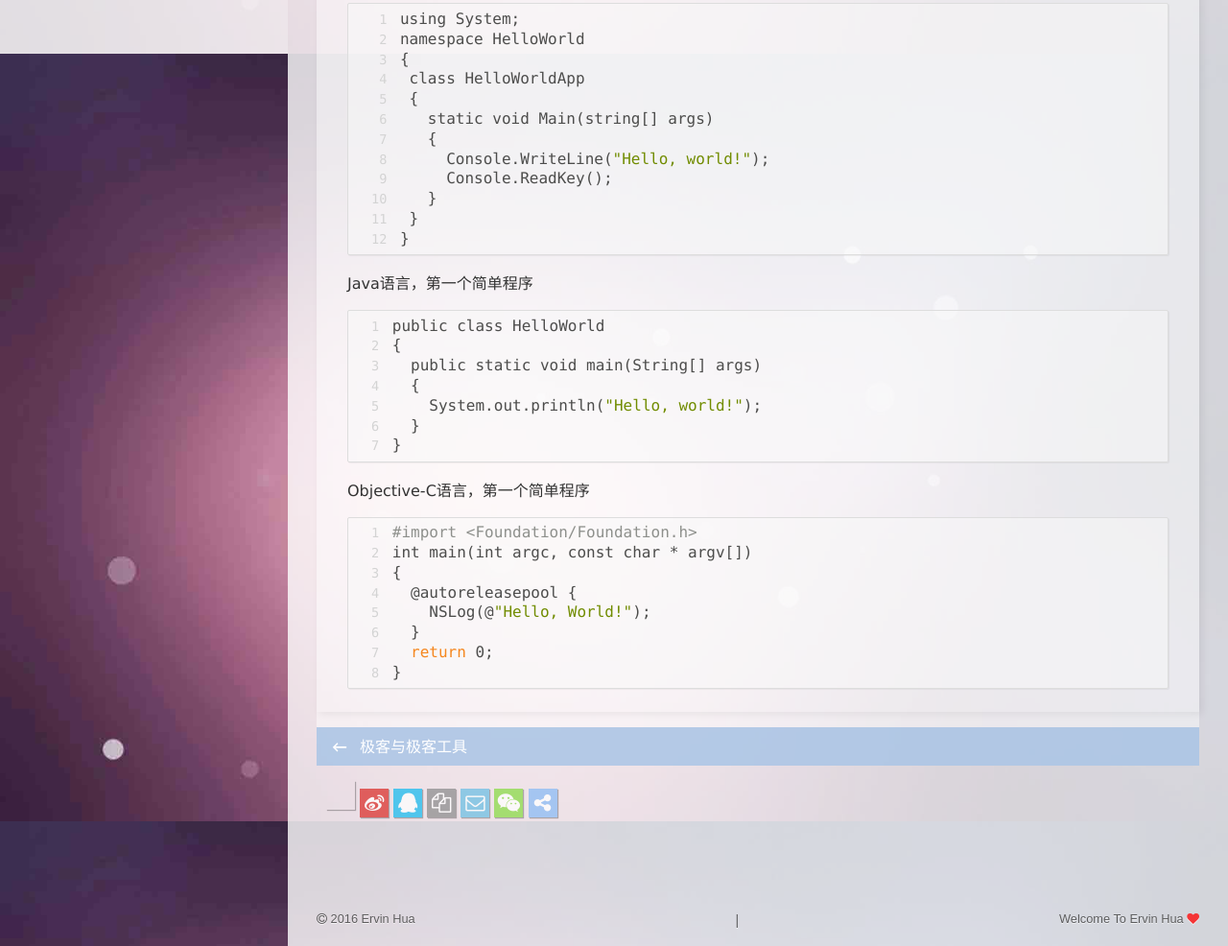
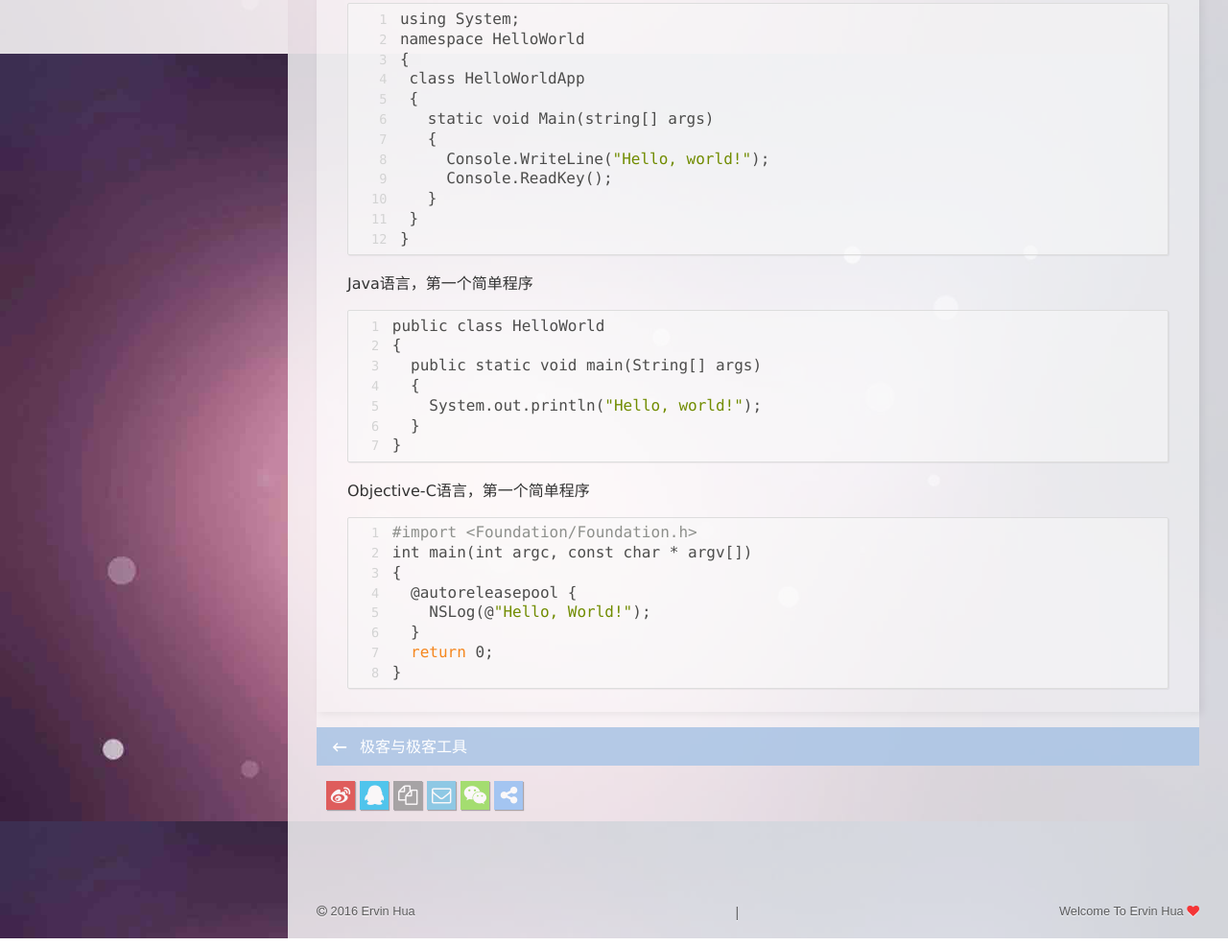
Before and after one commit to xiaobukeji/xiaobukeji.github.io, a plain HTML site: page 2016/09/25/hello-world/index.html in a window 1280 px wide. Shown: the part 744-1730 px from the top of the page at 96% size. Drawn offline with nearby package versions, Linux system fonts and the light colour scheme; some packages are replaced by stand-ins of ours; a script that the page names is missing.

Commit message:
修改分享

```diff
--- a/2016/09/25/hello-world/index.html
+++ b/2016/09/25/hello-world/index.html
@@ -310,7 +310,6 @@ C语言，第一个简单程序
 <div class="share">
 
         <div class="bdsharebuttonbox">
-            <a href="#" class="fa fa-qzone bds_qzone" data-cmd="qzone" title="分享到QQ空间"></a>
             <a href="#" class="fa fa-weibo bds_tsina" data-cmd="tsina" title="分享到新浪微博"></a>
             <a href="#" class="fa fa-qq bds_sqq" data-cmd="sqq" title="分享给 QQ 好友"></a>
             <a href="#" class="fa fa-files-o bds_copy" data-cmd="copy" title="复制网址"></a>
```
Also changed, not shown: 2016/09/26/geek/index.html (+0 -1 lines), 2016/09/26/october/index.html (+0 -1 lines), about/index.html (+0 -1 lines).
